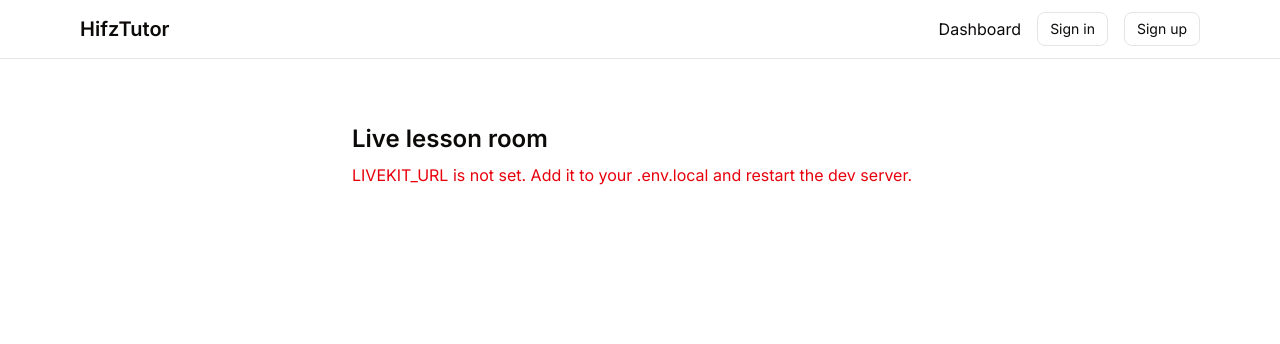
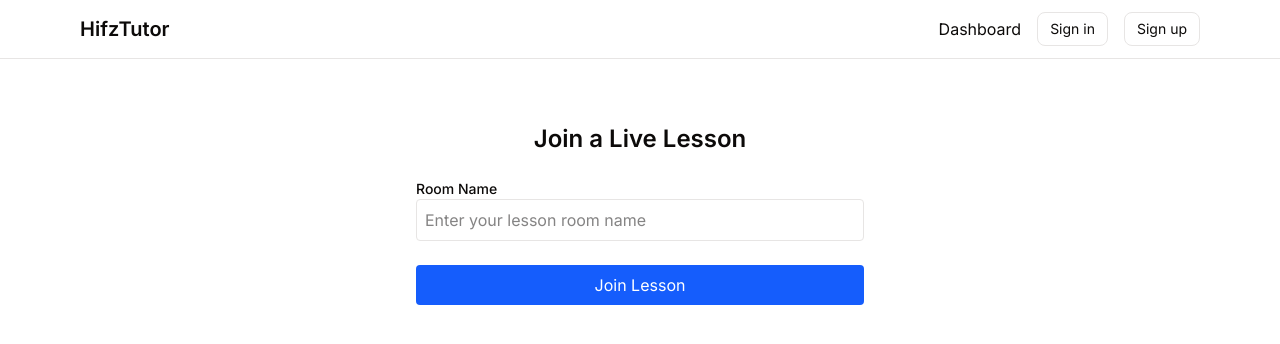
Before and after one commit to sharmarkeElmi/hifztutor, a Next.js app: page /lesson/join in a window 1280 px wide. Shown: the top 344 px of the page. Built offline with nearby package versions, Linux system fonts and the light colour scheme; no server answers.

Commit message:
Student dashboard: add Join button + wire lesson Join to LiveKit

```diff
--- /dev/null
+++ b/app/lesson/join/page.tsx
@@ -0,0 +1,65 @@
+"use client";
+
+/**
+ * Lesson Join Page
+ * -----------------------------------------
+ * MVP flow for joining a LiveKit room.
+ *
+ * Responsibilities:
+ *  - Let user type in a Room Name (text input).
+ *  - Redirect to /lesson/[roomName] when they click Join.
+ *  - Protects against empty room names.
+ *
+ * Future:
+ *  - This manual input will be replaced with a "Join" button
+ *    from the user's scheduled lessons.
+ */
+
+import { useState } from "react";
+import { useRouter } from "next/navigation";
+
+export default function JoinLessonPage() {
+  const router = useRouter();
+  const [roomName, setRoomName] = useState("");
+
+  // Handle Join button click
+  const handleJoin = () => {
+    if (!roomName.trim()) {
+      alert("Please enter a room name.");
+      return;
+    }
+    // Navigate to dynamic route: /lesson/[roomName]
+    router.push(`/lesson/${roomName}`);
+  };
+
+  return (
+    <section className="max-w-md mx-auto mt-10 space-y-6">
+      <h1 className="text-2xl font-semibold text-center">
+        Join a Live Lesson
+      </h1>
+
+      {/* Room Name Input */}
+      <div>
+        <label htmlFor="roomName" className="block text-sm font-medium">
+          Room Name
+        </label>
+        <input
+          id="roomName"
+          type="text"
+          value={roomName}
+          onChange={(e) => setRoomName(e.target.value)}
+          placeholder="Enter your lesson room name"
+          className="w-full p-2 border rounded"
+        />
+      </div>
+
+      {/* Join Button */}
+      <button
+        onClick={handleJoin}
+        className="w-full bg-blue-600 text-white py-2 rounded hover:bg-blue-700"
+      >
+        Join Lesson
+      </button>
+    </section>
+  );
+}
--- a/app/student/dashboard/page.tsx
+++ b/app/student/dashboard/page.tsx
@@ -120,13 +120,10 @@ export default function StudentDashboardPage() {
     });
   };
 
-  // Placeholder join action (will open LiveKit later)
+  // Join action (MVP): navigate to a room named after the lesson id.
+  // Later, this will use a real `roomName` stored in the DB with each booking.
   const handleJoin = (lesson: Lesson) => {
-    alert(
-      `(Placeholder) Joining lesson with ${lesson.withName} at ${formatDT(
-        lesson.startsAt
-      )}.\nIn a future step this will open the LiveKit room.`
-    );
+    window.location.assign(`/lesson/${lesson.id}`);
   };
 
   // Sign out and return to the student sign-in page
@@ -157,6 +154,17 @@ export default function StudentDashboardPage() {
             Edit profile
           </Link>
         </p>
+      </div>
+
+      {/* Quick actions: visible to signed-in students */}
+      <div className="flex flex-wrap items-center gap-3">
+        {/* Primary path for MVP joining: manual room entry page */}
+        <Link
+          href="/lesson/join"
+          className="inline-flex items-center justify-center rounded bg-blue-600 px-4 py-2 text-white hover:bg-blue-700"
+        >
+          Join a live lesson
+        </Link>
       </div>
 
       {/* Next Lesson */}
```
